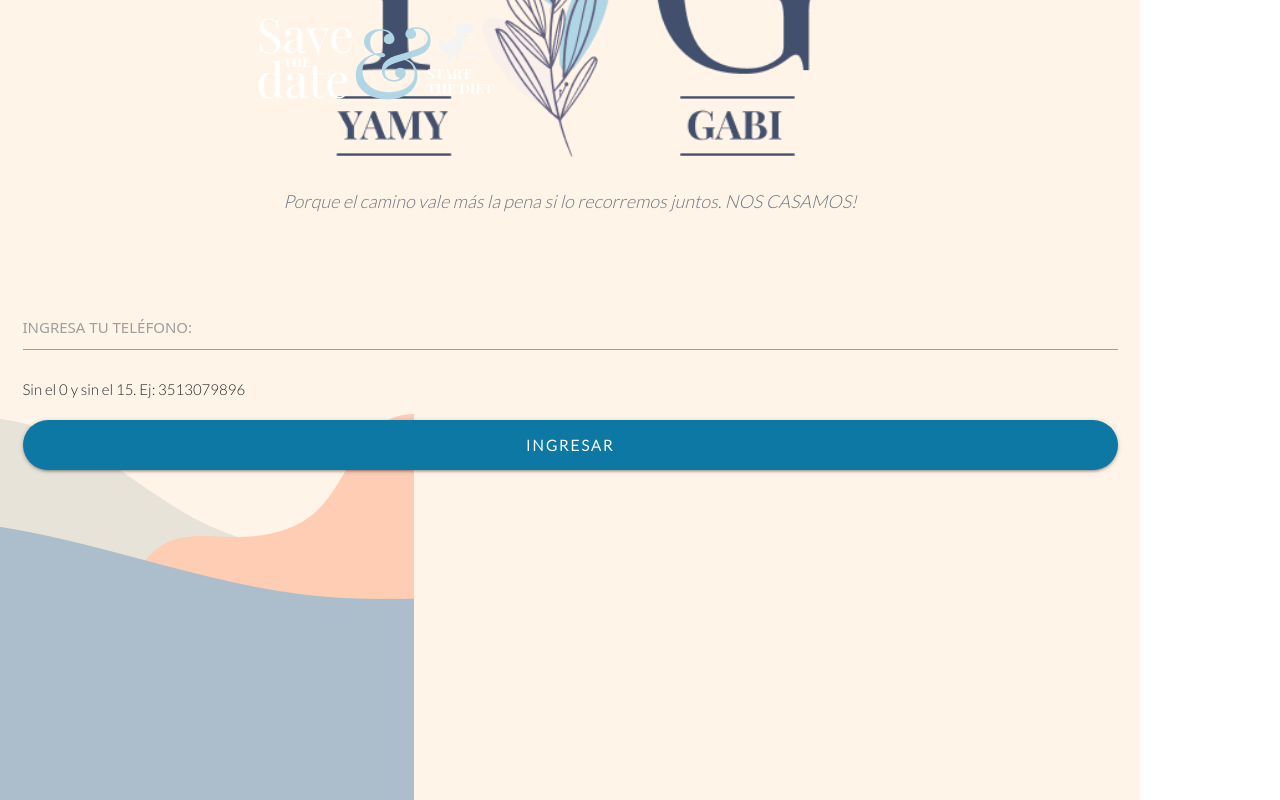
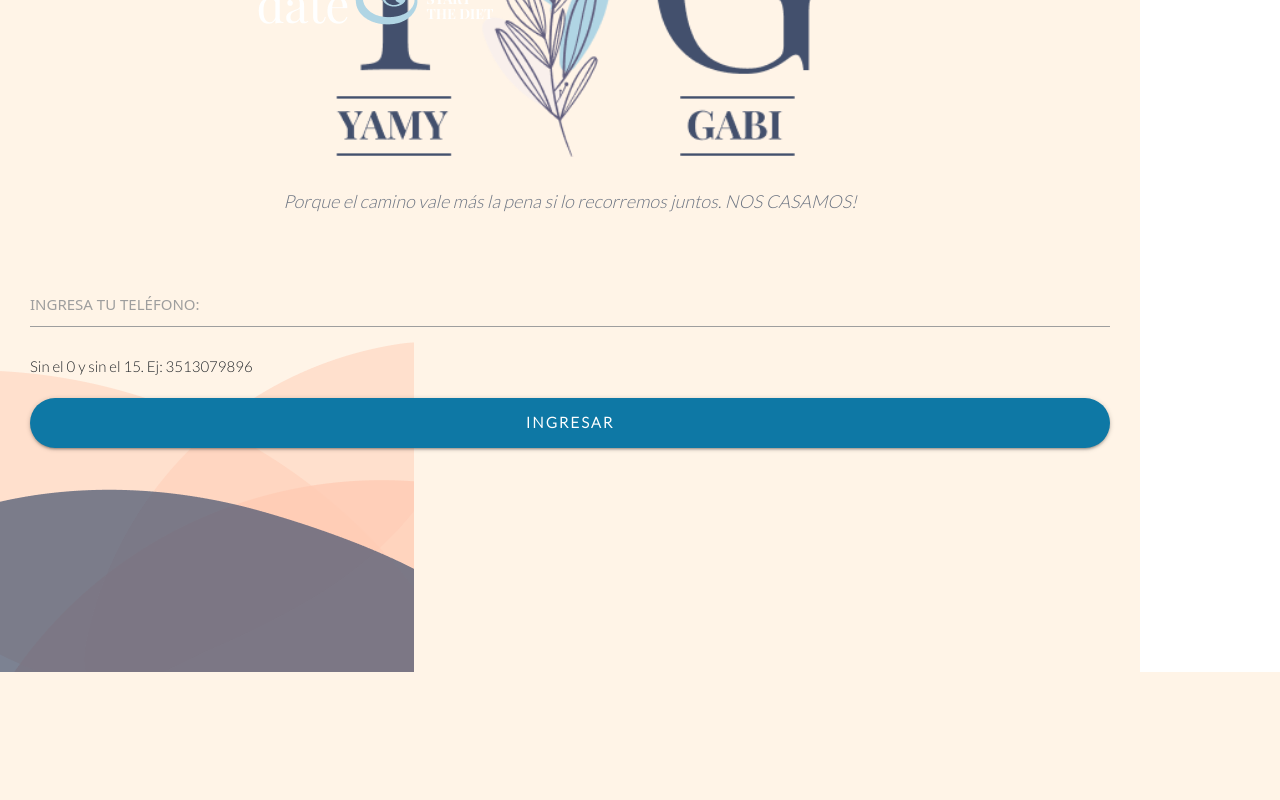
Before and after one commit to gabiwassan/the-casorio, a React (Create React App) app in the folder client/: page / in a window 1280 px wide. Shown: the part 833-1633 px from the top of the page. After the commit the page ends 1505 px from the top, so only its background shows below. Built offline with nearby package versions, Linux system fonts and the light colour scheme.

Commit message:
Applied styles of all cards.

```diff
--- a/client/src/components/auth/Login.css
+++ b/client/src/components/auth/Login.css
@@ -9,7 +9,7 @@
   font-weight: bold;
   justify-content: center;
   color: white;
-  background-color: #C9B49B;
+  background-color: #c9b49b;
   width: 100%;
   border-radius: 24px;
   letter-spacing: 2px;
@@ -18,12 +18,12 @@
 
 .btn:hover {
   background-color: white;
-  color: #C9B49B;
+  color: #c9b49b;
 }
 
 .btn:focus {
   background-color: white;
-  color: #C9B49B;
+  color: #c9b49b;
 }
 
 .input-field {
@@ -31,16 +31,16 @@
 }
 
 .input-field input[type='tel']:focus + label {
-  color: #C9B49B !important;
+  color: #c9b49b !important;
 }
 
 .input-field .prefix.active {
-  color: #C9B49B !important;
+  color: #c9b49b !important;
 }
 
 .input-field input[type='tel']:focus {
-  border-bottom: 1px solid #C9B49B !important;
-  box-shadow: 0 1px 0 0 #C9B49B !important;
+  border-bottom: 1px solid #c9b49b !important;
+  box-shadow: 0 1px 0 0 #c9b49b !important;
   color: black;
 }
 
@@ -61,7 +61,7 @@
   text-align: center;
   display: grid;
   align-content: end;
-  color: #C9B49B;
+  color: #c9b49b;
   right: 2%;
   left: 2%;
   font-size: 36px;
@@ -119,7 +119,15 @@
 
 .btn-login {
   margin-top: 20px;
-  background: #0E78A5;
+  background: #0e78a5;
   border-radius: 50px;
   height: 50px;
 }
+
+.pl-4 {
+  padding-left: 2rem !important;
+}
+
+.pr-4 {
+  padding-right: 2rem !important;
+}
--- a/client/src/components/auth/Login.js
+++ b/client/src/components/auth/Login.js
@@ -66,10 +66,10 @@ class Login extends Component {
 
     return (
       <>
-        <Header />
+        <Header showHeader={true} />
         <LogoLogin />
         <div className="row">
-          <div className="col p-4">
+          <div className="col pl-4 pr-4">
             <form noValidate onSubmit={this.onSubmit}>
               <div className="input-field col s12">
                 {/*<i className="material-icons prefix">phone</i>*/}
--- a/client/src/components/dashboard/Dashboard.css
+++ b/client/src/components/dashboard/Dashboard.css
@@ -27,6 +27,7 @@
   font-size: 32px;
   line-height: 43px;
   color: #5C657B;
+  margin-bottom: 2rem;
 }
 
 .text-dashboard {
@@ -48,3 +49,7 @@
   justify-content: center;
   align-items: center;
 }
+
+.dashboard-position {
+  margin-top: -30%;
+}
--- a/client/src/components/dashboard/Dashboard.js
+++ b/client/src/components/dashboard/Dashboard.js
@@ -20,8 +20,8 @@ class Dashboard extends Component {
 
     return (
       <div className="home-padding">
-        <Header />
-        <div className="valign-wrapper center-align">
+        <Header showHeader={false} />
+        <div className="valign-wrapper center-align dashboard-position">
           <div className="container">
             <div>
               <div className="row sub-header">
--- a/client/src/components/footerLogin/FooterLogin.css
+++ b/client/src/components/footerLogin/FooterLogin.css
@@ -5,7 +5,7 @@
 .footer-dino-image {
   position: absolute;
   left: 20%;
-  top: 55rem;
+  top: 50rem;
   margin-left: auto;
   margin-right: auto;
   display: block;
--- a/client/src/components/header/Header.js
+++ b/client/src/components/header/Header.js
@@ -1,13 +1,13 @@
 import React from 'react';
 import header from './../../assets/header.png';
-import './Header.css'
+import './Header.css';
 
-const Header = () => {
+const Header = ({ showHeader }) => {
   return (
     <div className="row">
       <div className="col s12 no-padding">
         <img className="size-header" src={header} />
-        <p className="date-header"> 25 . 02 . 2022</p>
+        {showHeader ? <p className="date-header"> 25 . 02 . 2022</p> : '' }
       </div>
     </div>
   );
--- a/client/src/components/layout/CardList/CardList.css
+++ b/client/src/components/layout/CardList/CardList.css
@@ -37,6 +37,15 @@
 }
 
 .text-card {
+  font-family: Lato, serif;
+  font-style: normal;
+  font-weight: 300;
+  line-height: 130%;
+  margin-bottom: 2rem;
+  color: #6c7482;
+}
+
+.value-card {
   font-family: Merriweather, serif;
   font-style: normal;
   font-weight: 300;
--- a/client/src/components/layout/CardList/CardList.js
+++ b/client/src/components/layout/CardList/CardList.js
@@ -20,7 +20,7 @@ export const CardList = (props) => {
       <div className="col m6 s12 card borders">
         <p className="title-card">VALOR TARJETA</p>
         <div className="separator" />
-        <p className="text-card font24"> ${user.card} </p>
+        <p className="value-card font24"> ${user.card} </p>
         <Link className="btn-size-card" to="/dashboard/payment">
           <a class="btn-link-card">- VER FORMAS DE PAGO -</a>
         </Link>
```
Also changed, not shown: client/src/assets/waves-background.png.
